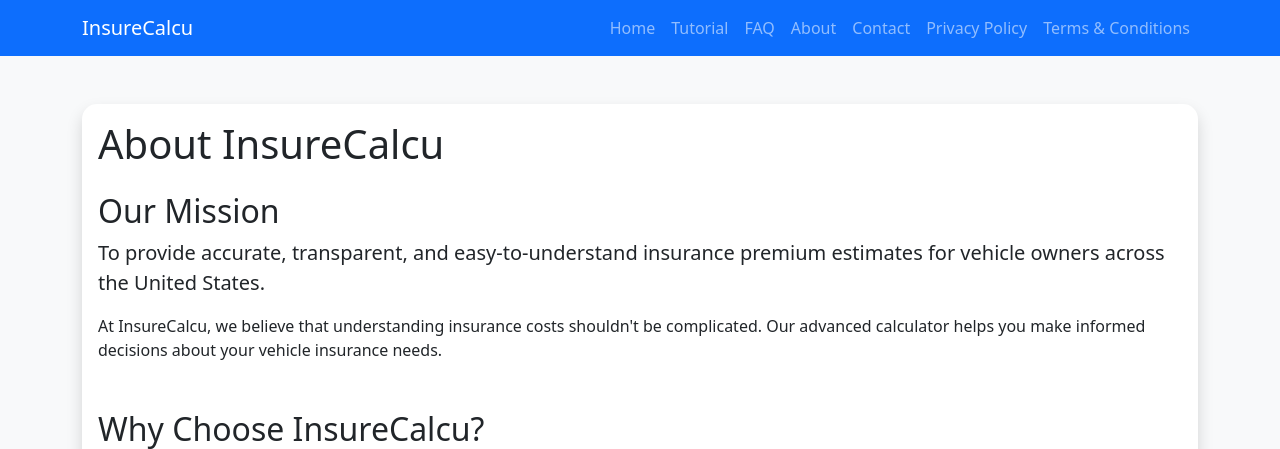
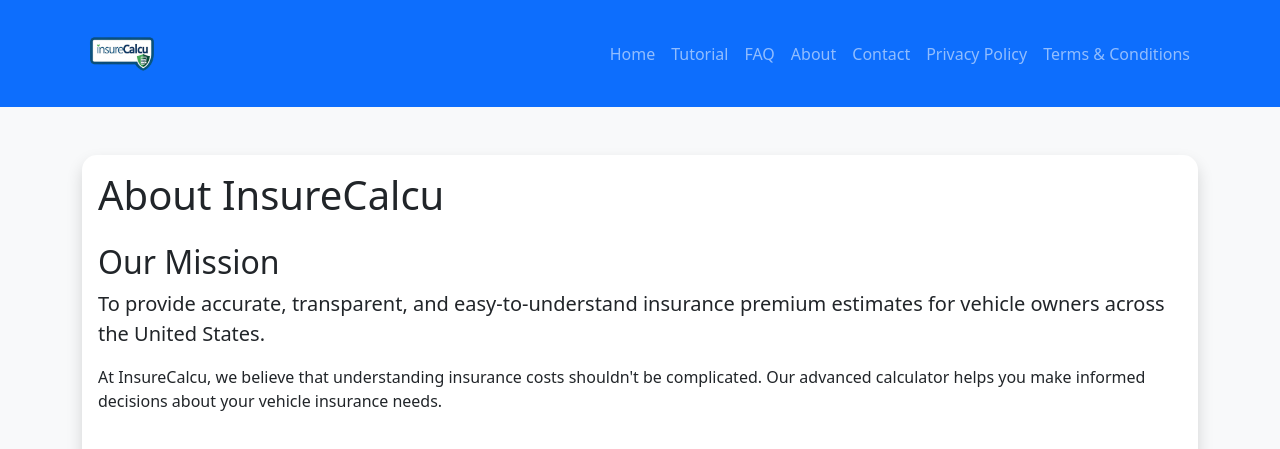
Before and after one commit to sungat1/InsureCalcu1, a Flask app: page /about in a window 1280 px wide. Shown: the top 449 px of the page. Run offline with Flask 3, Linux system fonts and the light colour scheme.

Commit message:
Add files via upload

```diff
--- a/templates/base.html
+++ b/templates/base.html
@@ -21,7 +21,10 @@
 <body>
     <nav class="navbar navbar-expand-lg navbar-dark bg-primary">
         <div class="container">
-            <a class="navbar-brand" href="/">InsureCalcu</a>
+            <a class="navbar-brand" href="/">
+                <img src="{{ url_for('static', filename='logo.png') }}" alt="InsureCalcu Logo" height="80" class="d-inline-block align-text-top">
+
+            </a>
             <button class="navbar-toggler" type="button" data-bs-toggle="collapse" data-bs-target="#navbarNav">
                 <span class="navbar-toggler-icon"></span>
             </button>
```
